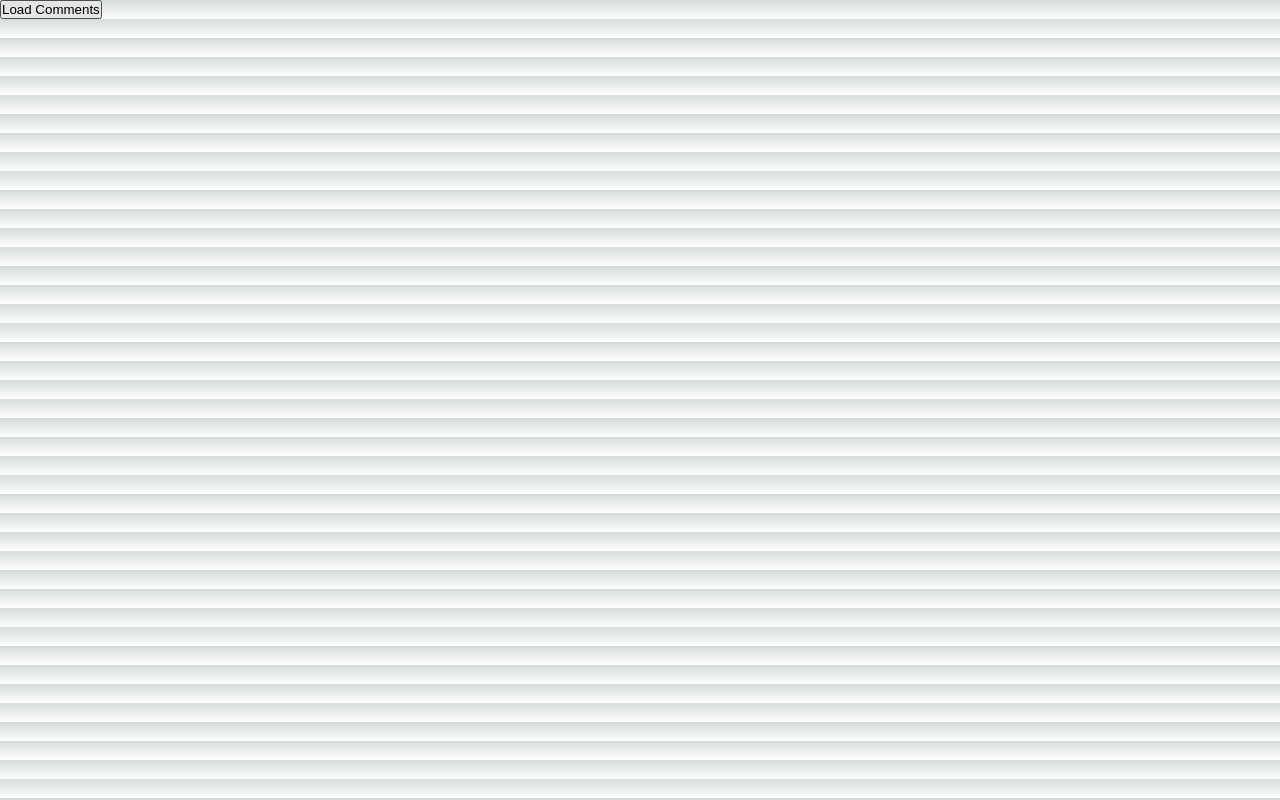
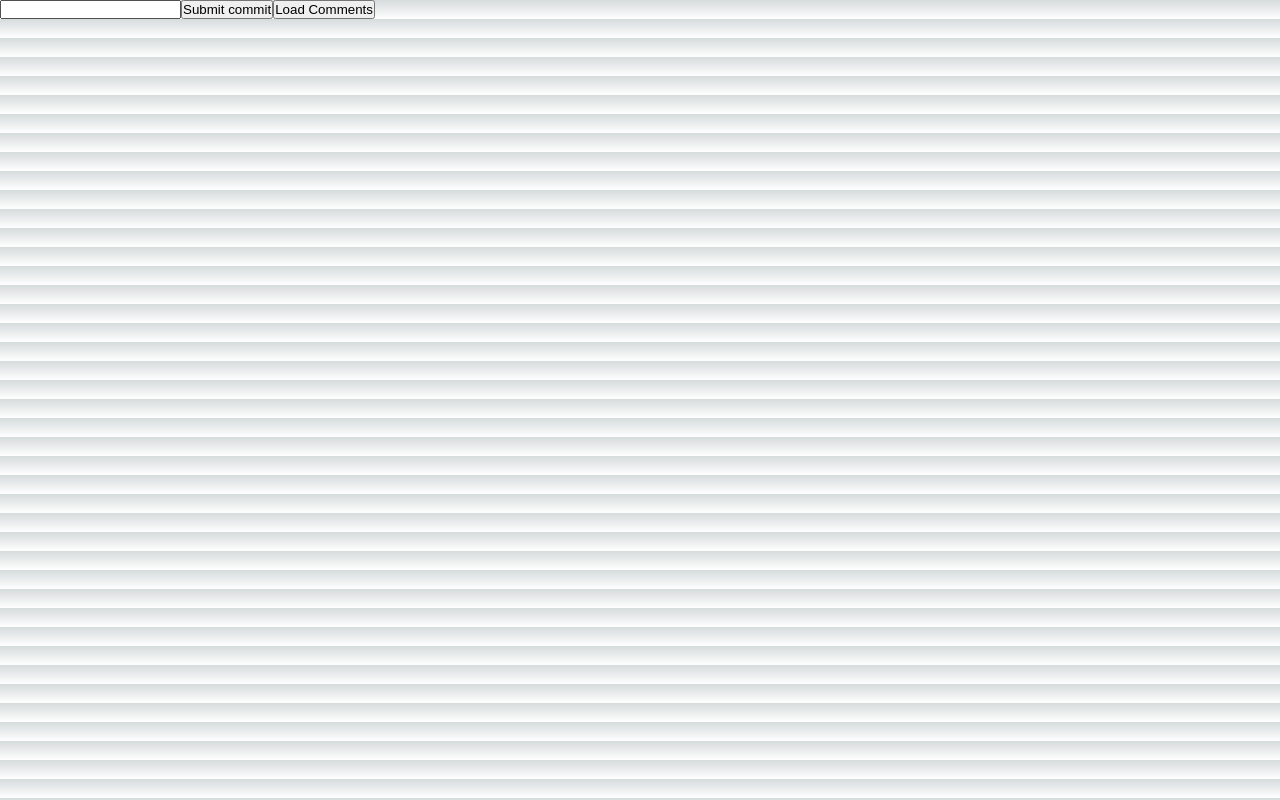
Before and after one commit to jasmeets-6575/learning-nextjs, a Next.js app in the folder by-codevolution/03-next-api/: page /comments in a window 1280 px wide. Built offline with nearby package versions, Linux system fonts and the light colour scheme.

Commit message:
FE for adding comment

```diff
--- a/by-codevolution/03-next-api/pages/comments/index.js
+++ b/by-codevolution/03-next-api/pages/comments/index.js
@@ -2,14 +2,34 @@ import { useState } from "react";
 
 function CommentsPage() {
   const [comments, setComments] = useState([]);
+  const [comment, setComment] = useState("");
+
   const fetchComments = async () => {
     const resp = await fetch("/api/comments");
     const data = await resp.json();
     setComments(data);
   };
 
+  const submitComment = async () => {
+    const resp = await fetch("/api/comments", {
+      method: "POST",
+      body: JSON.stringify({ comment }),
+      headers: {
+        "Content-Type": "application/json",
+      },
+    });
+    const data = await resp.json();
+  };
+
   return (
     <>
+      <input
+        type="text"
+        value={comment}
+        onChange={(e) => setComment(e.target.value)}
+      />
+      <button onClick={submitComment}>Submit commit</button>
+
       <button onClick={fetchComments}>Load Comments</button>
       <p>
         {comments.map((comment) => {
```
